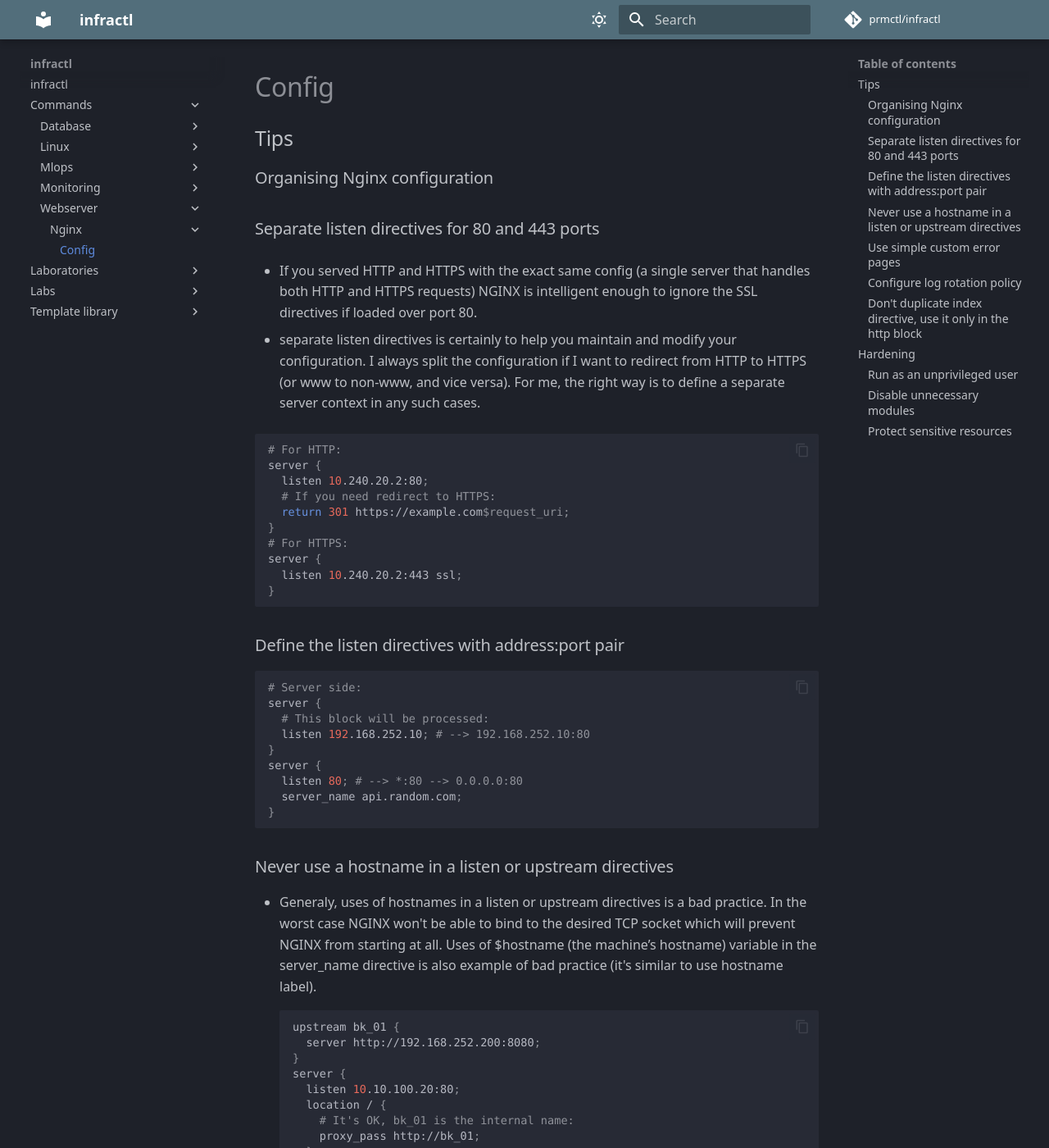
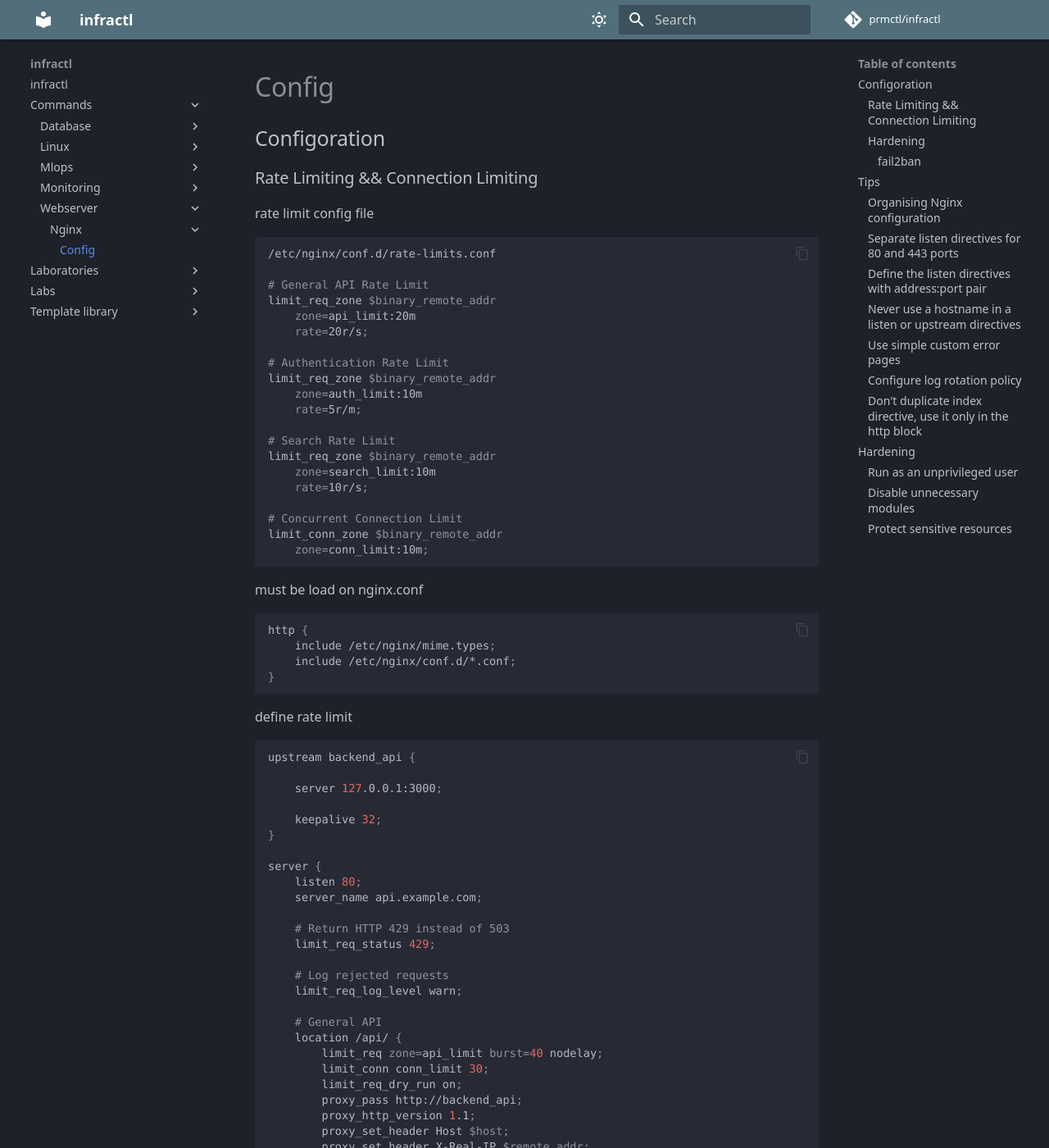
Before and after one commit to prmctl/infractl, an MkDocs documentation site: the page built from docs/commands/webserver/nginx/nginx.md, in a window 1280 px wide and 1400 px high. Shown: the whole window at 82% size. Built offline with MkDocs 1.6.1 and Material for MkDocs 9.7.7, drawn with Linux system fonts in a browser that asks for light colours; comment, search, counter and statistics services are not loaded; some of the changed text lies outside the part shown.

Commit message:
add command

````diff
--- a/docs/commands/webserver/nginx/nginx.md
+++ b/docs/commands/webserver/nginx/nginx.md
@@ -1,5 +1,141 @@
 
 # Config
+
+
+## Configoration
+
+
+### Rate Limiting && Connection Limiting
+
+rate limit config file
+```sh
+/etc/nginx/conf.d/rate-limits.conf
+
+# General API Rate Limit
+limit_req_zone $binary_remote_addr
+    zone=api_limit:20m
+    rate=20r/s;
+
+# Authentication Rate Limit
+limit_req_zone $binary_remote_addr
+    zone=auth_limit:10m
+    rate=5r/m;
+
+# Search Rate Limit
+limit_req_zone $binary_remote_addr
+    zone=search_limit:10m
+    rate=10r/s;
+
+# Concurrent Connection Limit
+limit_conn_zone $binary_remote_addr
+    zone=conn_limit:10m;
+```
+must be load on nginx.conf
+```sh
+http {
+    include /etc/nginx/mime.types;
+    include /etc/nginx/conf.d/*.conf;
+}
+```
+define rate limit
+```sh
+upstream backend_api {
+
+    server 127.0.0.1:3000;
+
+    keepalive 32;
+}
+
+server {
+    listen 80;
+    server_name api.example.com;
+
+    # Return HTTP 429 instead of 503
+    limit_req_status 429;
+
+    # Log rejected requests
+    limit_req_log_level warn;
+
+    # General API
+    location /api/ {
+        limit_req zone=api_limit burst=40 nodelay;
+        limit_conn conn_limit 30;
+        limit_req_dry_run on;
+        proxy_pass http://backend_api;
+        proxy_http_version 1.1;
+        proxy_set_header Host $host;
+        proxy_set_header X-Real-IP $remote_addr;
+        proxy_set_header X-Forwarded-For $proxy_add_x_forwarded_for;
+    }
+
+    # Authentication
+    location = /login {
+        limit_req zone=auth_limit burst=5 nodelay;
+        proxy_pass http://backend_api;
+        limit_req_dry_run on;
+    }
+
+    # Search
+    location = /search {
+        limit_req zone=search_limit burst=20 nodelay;
+        limit_req_dry_run on;
+        proxy_pass http://backend_api;
+    }
+
+    # Static files
+    location /static/ {
+        root /var/www;
+        expires 7d;
+        access_log off;
+    }
+}
+```
+
+
+### Hardening
+
+#### fail2ban
+
+```sh
+sudo apt update
+sudo apt install fail2ban
+sudo vim /etc/fail2ban/filter.d/nginx-ratelimit.conf
+```
+```sh
+[Definition]
+failregex = ^<HOST> - .* ".*" 429 .*$
+ignoreregex =
+```
+
+define jail
+```sh
+sudo vim /etc/fail2ban/jail.d/nginx-ratelimit.local
+[nginx-ratelimit]
+enabled = true
+filter = nginx-ratelimit
+logpath = /var/log/nginx/access.log
+maxretry = 20
+findtime = 60
+bantime = 3600
+port = http,https
+action = nftables-multiport
+```
+
+test and activation
+```sh
+sudo fail2ban-regex /var/log/nginx/access.log /etc/fail2ban/filter.d/nginx-ratelimit.conf
+sudo fail2ban-client status
+sudo fail2ban-client status nginx-ratelimit
+```
+show band IPS
+```sh
+sudo fail2ban-client get nginx-ratelimit banip
+```
+
+
+
+
+
 
 ## Tips
 
@@ -248,3 +384,19 @@ load_module     /usr/share/nginx/modules/ngx_http_perl_module.so;
 
 ### Protect sensitive resources
 Sensitive resources contains items that abusers can use to fully recreate the source code used by the site and look for bugs, vulnerabilities, and exposed passwords.
+
+
+
+
+
+# TODO
+
+[] Logging
+[] Compression
+[] Security
+[] Timeouts
+[] Rate Limiting
+[] Virtual Hosts
+[] Buffers
+[] SSL/TLS
+[] Real IP
````
